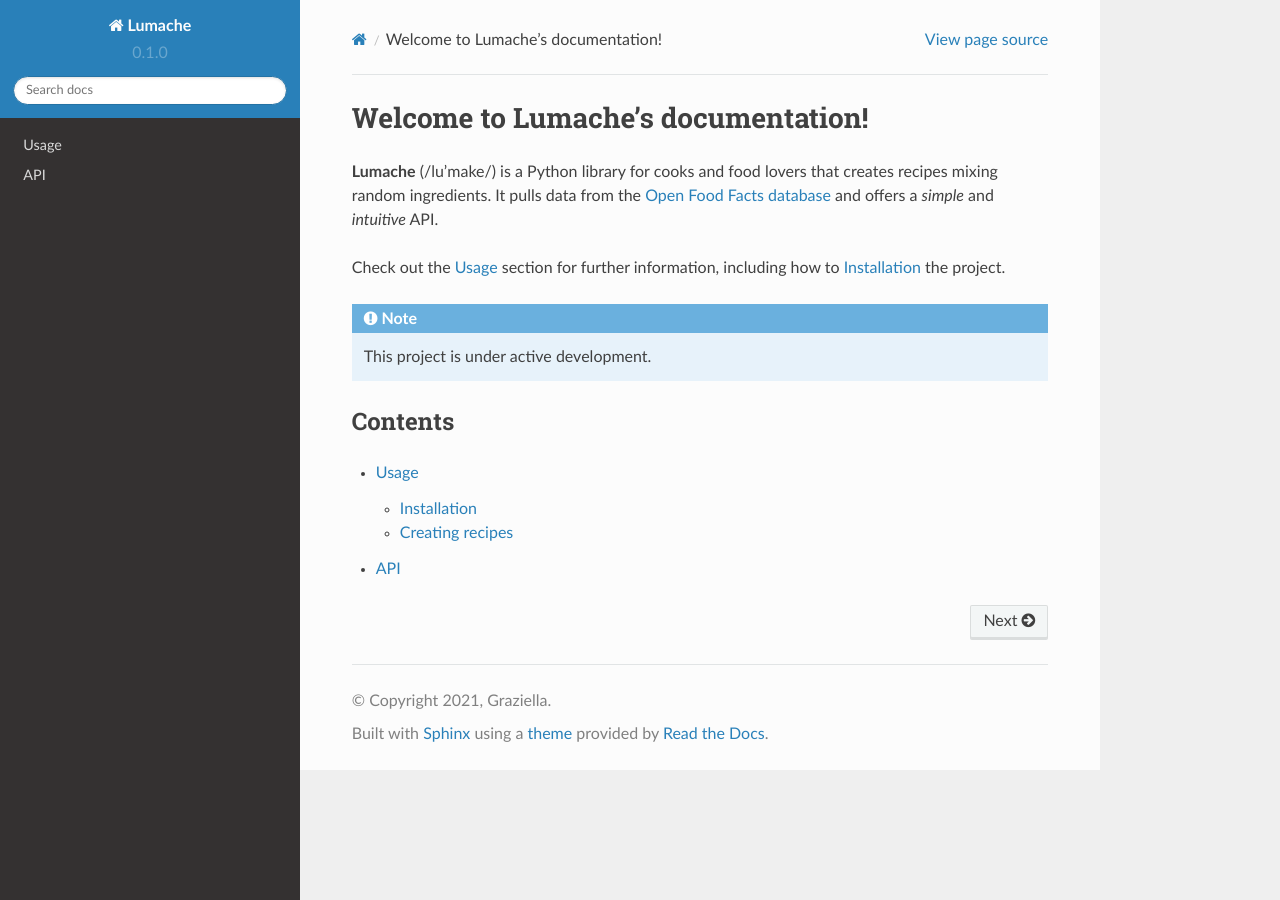
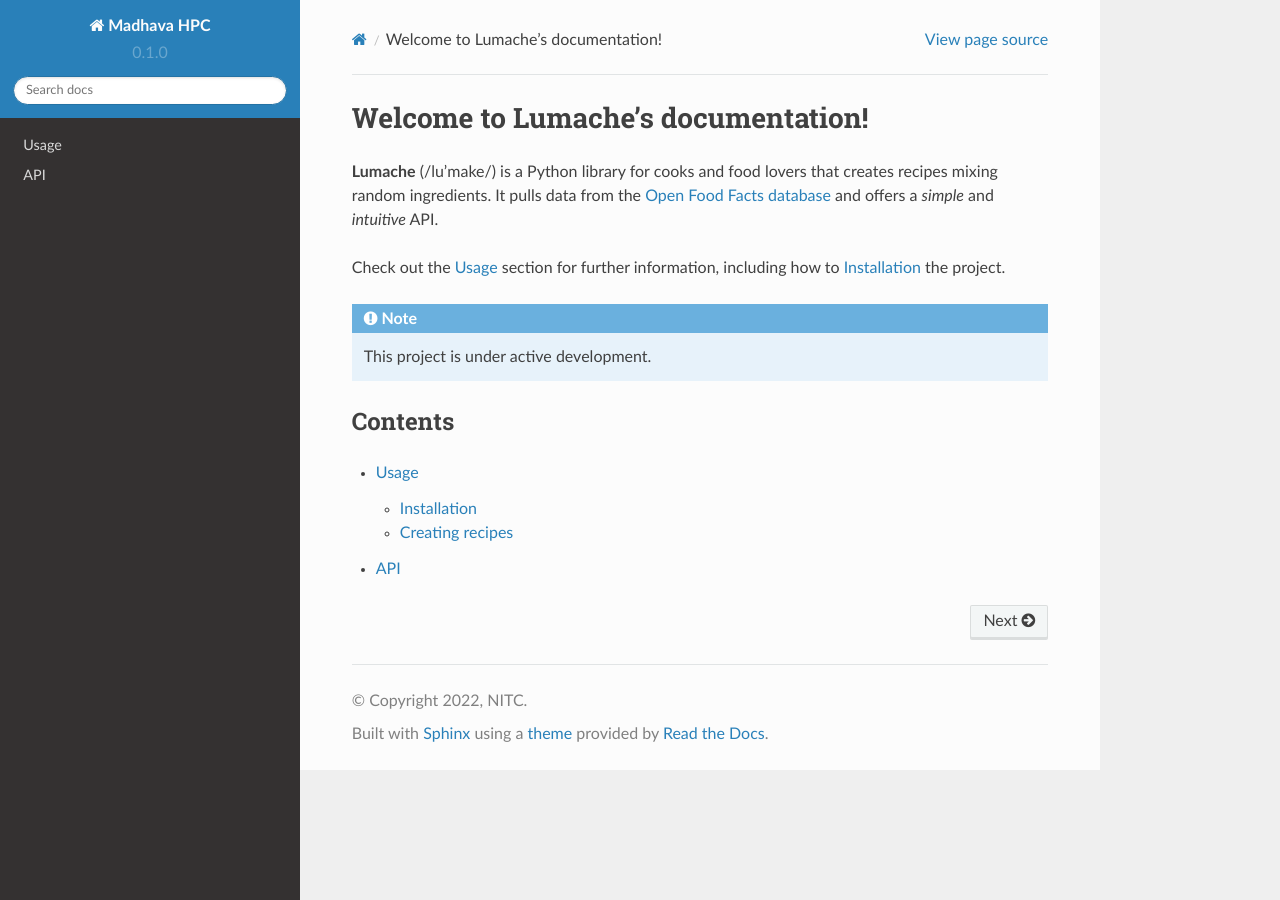
Before and after one commit to iseeker-d/madhavahpc, a Sphinx documentation site: the page built from docs/source/index.rst, in a window 1280 px wide. Built offline with Sphinx 7.4.7 and the Read the Docs theme 2.0.0, drawn with Linux system fonts in a browser that asks for light colours; pages that are not in the unit, such as notebooks, are missing from menus.

Commit message:
Update conf.py

```diff
--- a/docs/source/conf.py
+++ b/docs/source/conf.py
@@ -2,9 +2,9 @@
 
 # -- Project information
 
-project = 'Lumache'
-copyright = '2021, Graziella'
-author = 'Graziella'
+project = 'Madhava HPC'
+copyright = '2022, NITC'
+author = 'sajil'
 
 release = '0.1'
 version = '0.1.0'
```
